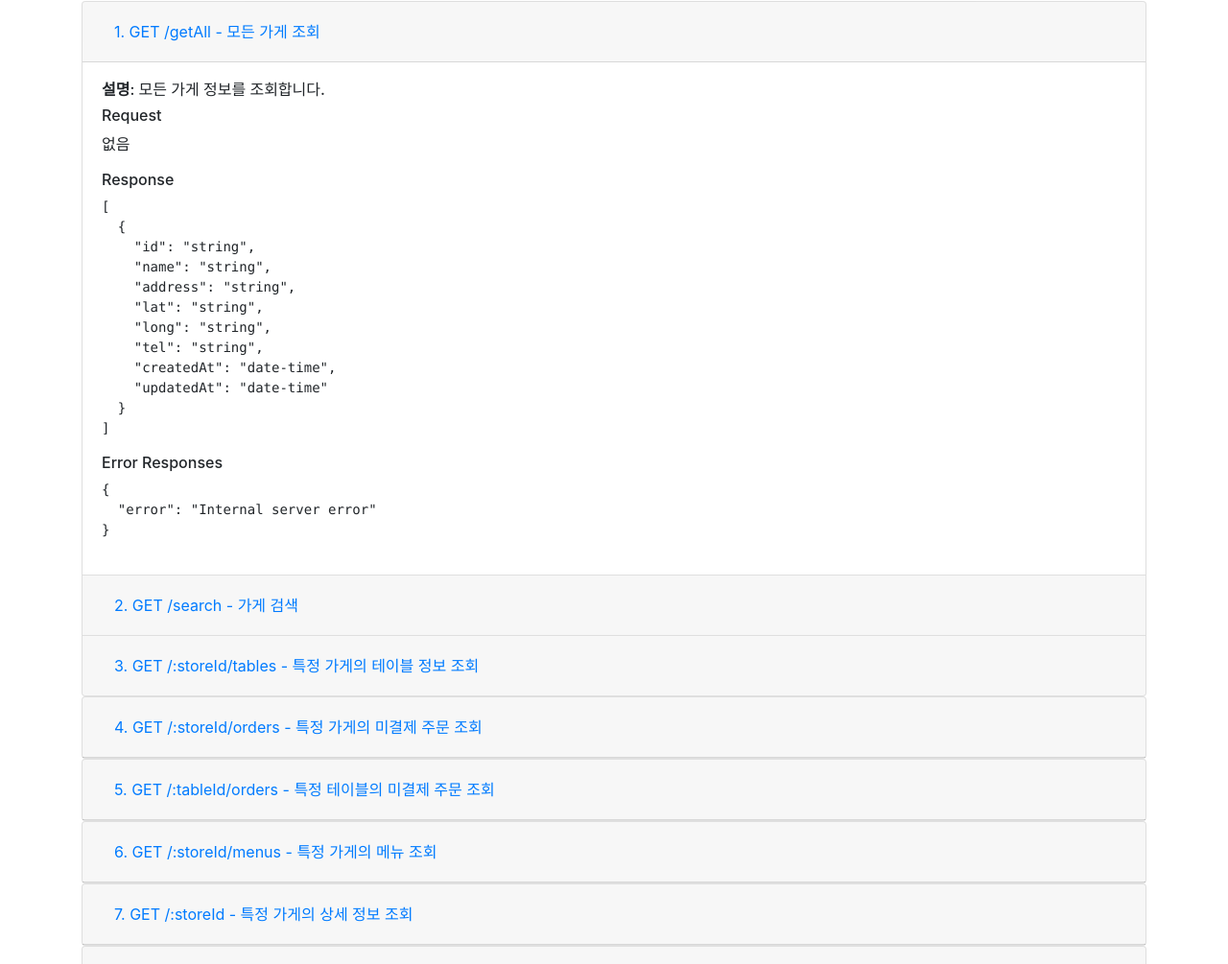
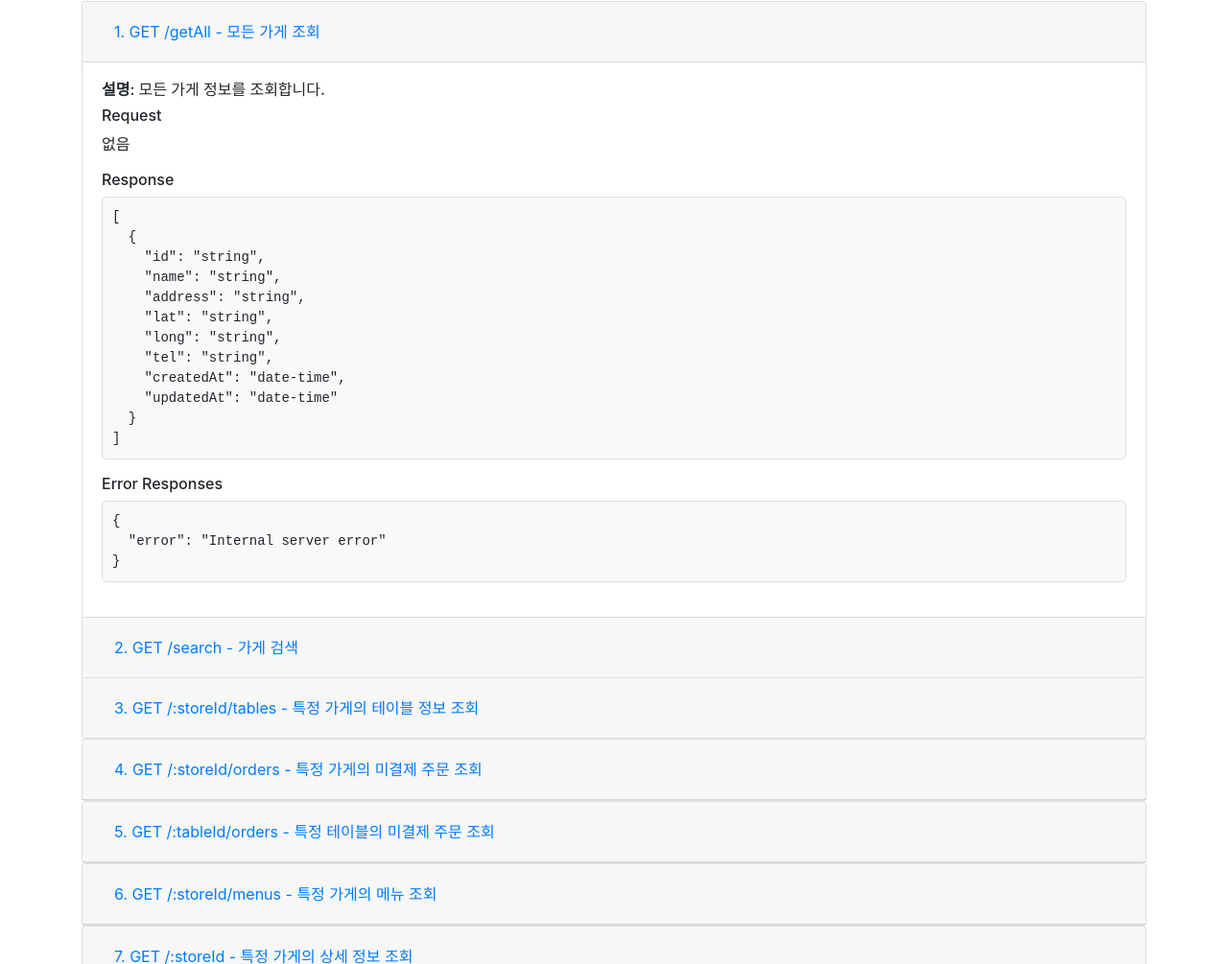
Before and after one commit to baeggop/baeggop.github.io, a plain HTML site: page index.html in a window 1280 px wide. Shown: the part 719-1724 px from the top of the page at 96% size. Drawn offline with nearby package versions, Linux system fonts and the light colour scheme.

Commit message:
code pre style

```diff
--- a/index.html
+++ b/index.html
@@ -6,6 +6,19 @@
     <title>Store API 명세서</title>
     <!-- Bootstrap CSS -->
     <link href="https://stackpath.bootstrapcdn.com/bootstrap/4.5.2/css/bootstrap.min.css" rel="stylesheet">
+
+    <!-- Custom CSS for code block styling -->
+    <style>
+      pre code {
+          background-color: #f8f9fa; /* 연한 회색 배경 */
+          padding: 10px;             /* 코드 블록에 패딩 추가 */
+          display: block;            /* 코드 블록을 블록 요소로 처리 */
+          border-radius: 5px;        /* 둥근 모서리 */
+          border: 1px solid #ddd;    /* 얇은 테두리 */
+          white-space: pre-wrap;     /* 줄바꿈 허용 */
+          font-family: monospace;    /* 고정폭 글꼴 적용 */
+      }
+  </style>
 </head>
 <body>
 
```
